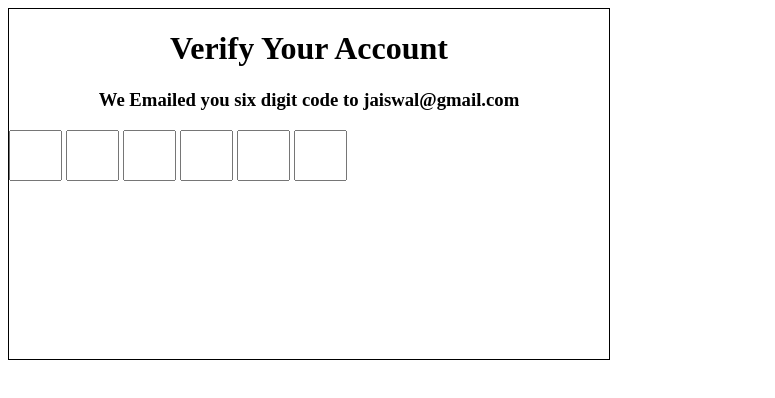
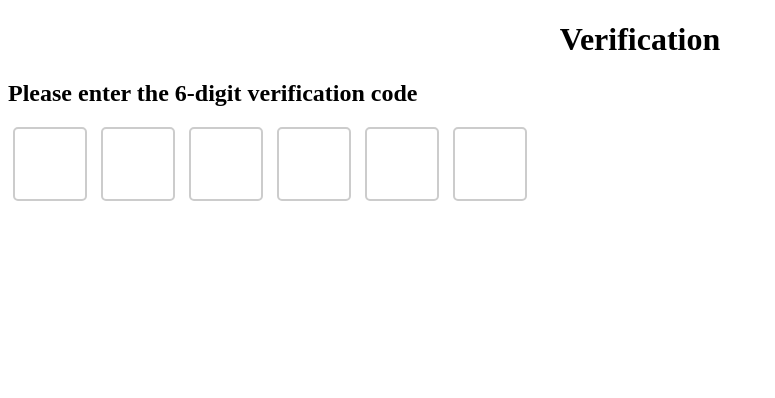
Before and after one commit to acciojob/OTP-jaiss1441, a website: page main.html in a window 1280 px wide. Shown: the whole page, without its empty margins (0-775 px from the left). Drawn offline with Linux system fonts and the light colour scheme.

Commit message:
created a submission

```diff
--- a/main.html
+++ b/main.html
@@ -8,18 +8,17 @@
 
 <body>
 	<!-- the entire body must be written by student -->
-	<div class="main-div">
-		<h1 id=" verification_heading">Verify Your Account</h1>
-		<h3 id="verification_subtext"> We Emailed you six digit code to jaiswal@gmail.com</h3>
-		<div class="code-container">
-		<input class="code" type="number">
-		<input class="code" type="number">
-		<input class="code" type="number">
-		<input class="code" type="number">
-		<input class="code" type="number">
-		<input class="code" type="number">
-		</div>
-	</div>
+	 <h1 id="verification_heading">Verification</h1>
+    <h2 id="verification_subtext">Please enter the 6-digit verification code</h2>
+
+    <div class="code-container">
+        <input type="text" id="input1" class="code" maxlength="1" />
+        <input type="text" id="input2" class="code" maxlength="1" />
+        <input type="text" id="input3" class="code" maxlength="1" />
+        <input type="text" id="input4" class="code" maxlength="1" />
+        <input type="text" id="input5" class="code" maxlength="1" />
+        <input type="text" id="input6" class="code" maxlength="1" />
+    </div>
     <script type="text/javascript" src="./script.js">
 </script>
 
--- a/script.js
+++ b/script.js
@@ -1 +1,23 @@
 //your JS code here. If required.
+et all input elements
+const inputs = document.querySelectorAll('.code');
+
+// Function to handle keydown events for input navigation
+inputs.forEach((input, index) => {
+    input.addEventListener('input', (e) => {
+        if (e.target.value.length === 1 && index < inputs.length - 1) {
+            // Move to next input field
+            inputs[index + 1].focus();
+        }
+    });
+
+    input.addEventListener('keydown', (e) => {
+        if (e.key === 'Backspace' && index > 0 && e.target.value === '') {
+            // Move to previous input field when backspace is pressed
+            inputs[index - 1].focus();
+        }
+    });
+});
+
+// Automatically focus on the first input field on load
+inputs[0].focus();
--- a/styles.css
+++ b/styles.css
@@ -10,9 +10,21 @@ h1,h3{
 	width:600px;
 
 }
-.code{
-	width:45px;
-	height:45px;
+.code {
+    width: 50px;
+    height: 50px;
+    font-size: 24px;
+    text-align: center;
+    margin: 0 5px;
+    padding: 10px;
+    border: 2px solid #ccc;
+    border-radius: 5px;
+}
+
+input:focus {
+    border-color: #007BFF;
+    outline: none;
 }
  .code-container {
+	 align-content:center;
  }
```
